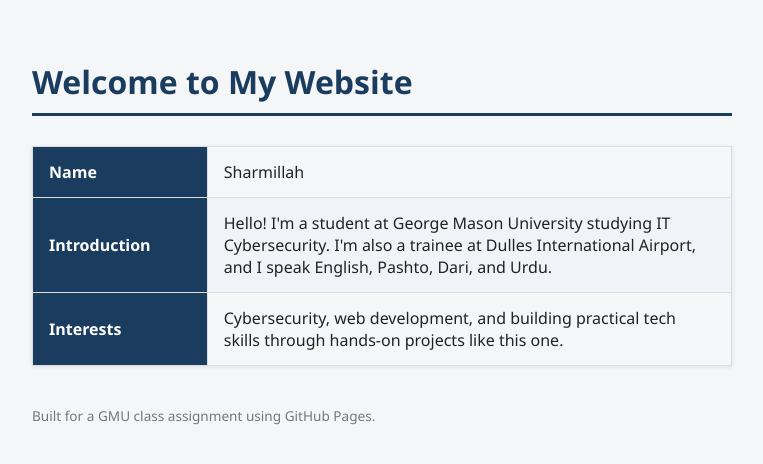
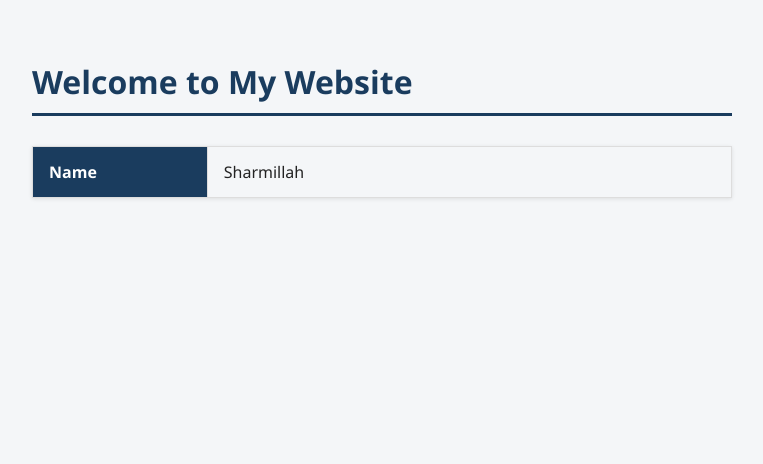
Before and after one commit to sharmillahagha19-ui/sharmillahagha19-ui.github.io, a plain HTML site: page index.html in a window 1280 px wide. Shown: the whole page, without its empty margins (258-1021 px from the left). Drawn offline with Linux system fonts and the light colour scheme.

Commit message:
Update index.html

```diff
--- a/index.html
+++ b/index.html
@@ -52,20 +52,3 @@
     <tr>
       <th>Name</th>
       <td>Sharmillah</td>
-    </tr>
-    <tr>
-      <th>Introduction</th>
-      <td>Hello! I'm a student at George Mason University studying IT Cybersecurity. I'm also a trainee at Dulles International Airport, and I speak English, Pashto, Dari, and Urdu.</td>
-    </tr>
-    <tr>
-      <th>Interests</th>
-      <td>Cybersecurity, web development, and building practical tech skills through hands-on projects like this one.</td>
-    </tr>
-  </table>
-
-  <footer>
-    Built for a GMU class assignment using GitHub Pages.
-  </footer>
-
-</body>
-</html>
```
